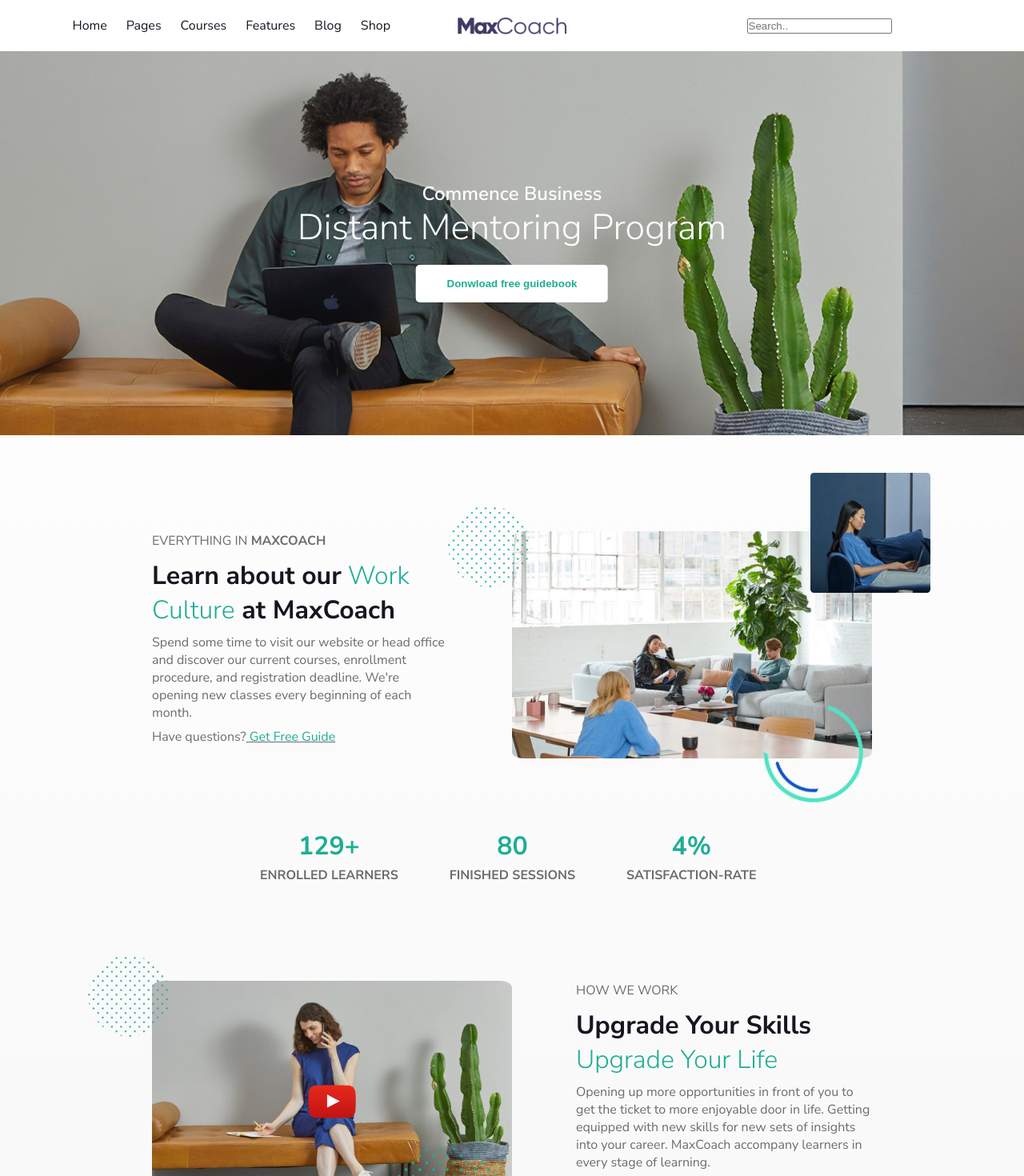
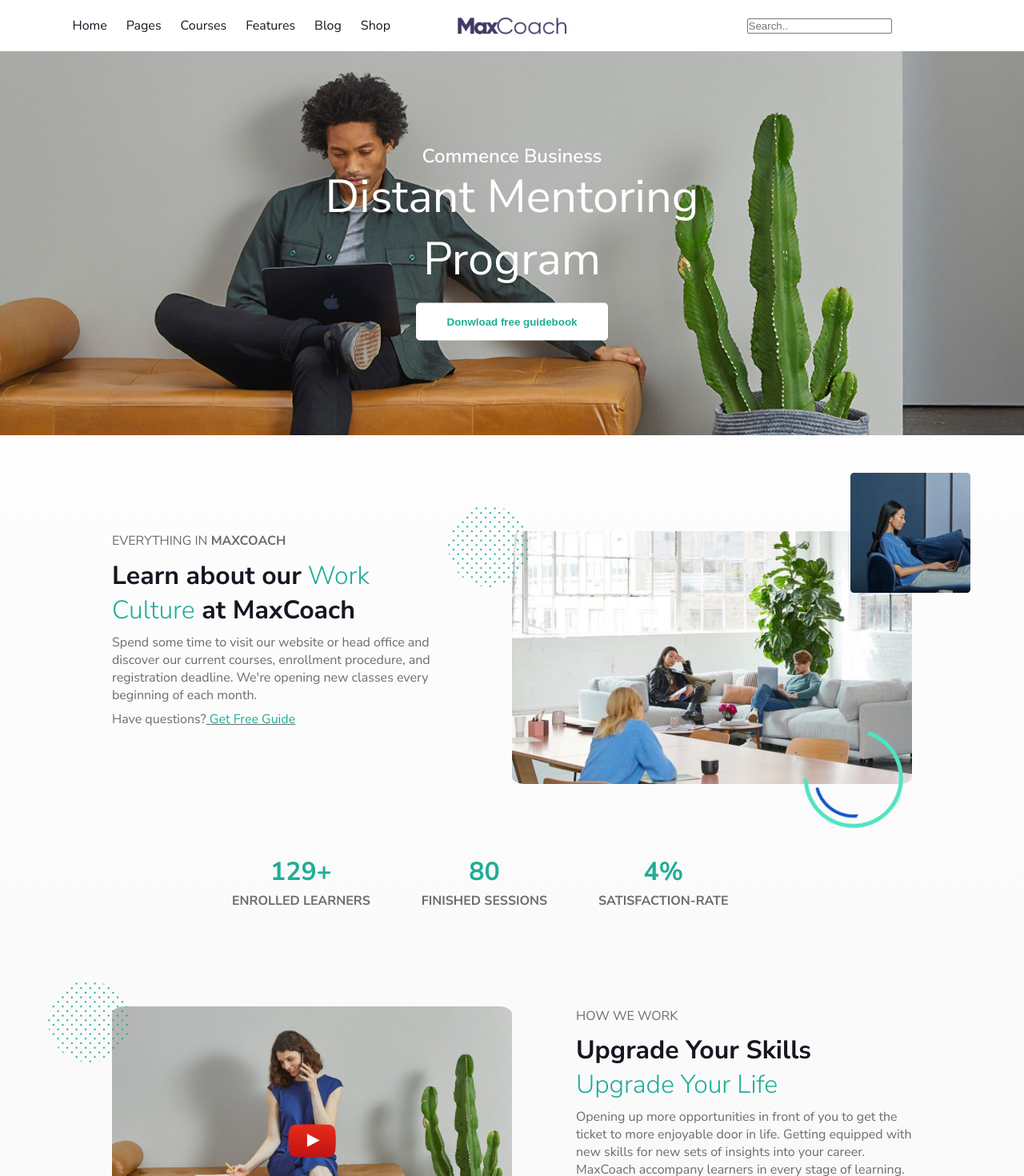
Before and after one commit to hongorgerelchimeg/proj-html-vuejs, a Vue app: page / in a window 1280 px wide. Shown: the top 1470 px of the page at 80% size. Built offline with nearby package versions, Linux system fonts and the light colour scheme.

Commit message:
container max-width changed to 1000px

```diff
--- a/public/styles/partials/_general.scss
+++ b/public/styles/partials/_general.scss
@@ -8,14 +8,14 @@ body {
     font-size: 16px;
 }
 h1 {
-    font-weight: 300;
-    font-size: 2.8rem;
+    font-weight: 500;
+    font-size: 3.6rem;
 }
 .container-fluid{
     width: 100%;
 }
 .container { // Container
-    max-width: 900px;
+    max-width: 1000px;
     margin: 0 auto;
 }
 
```
